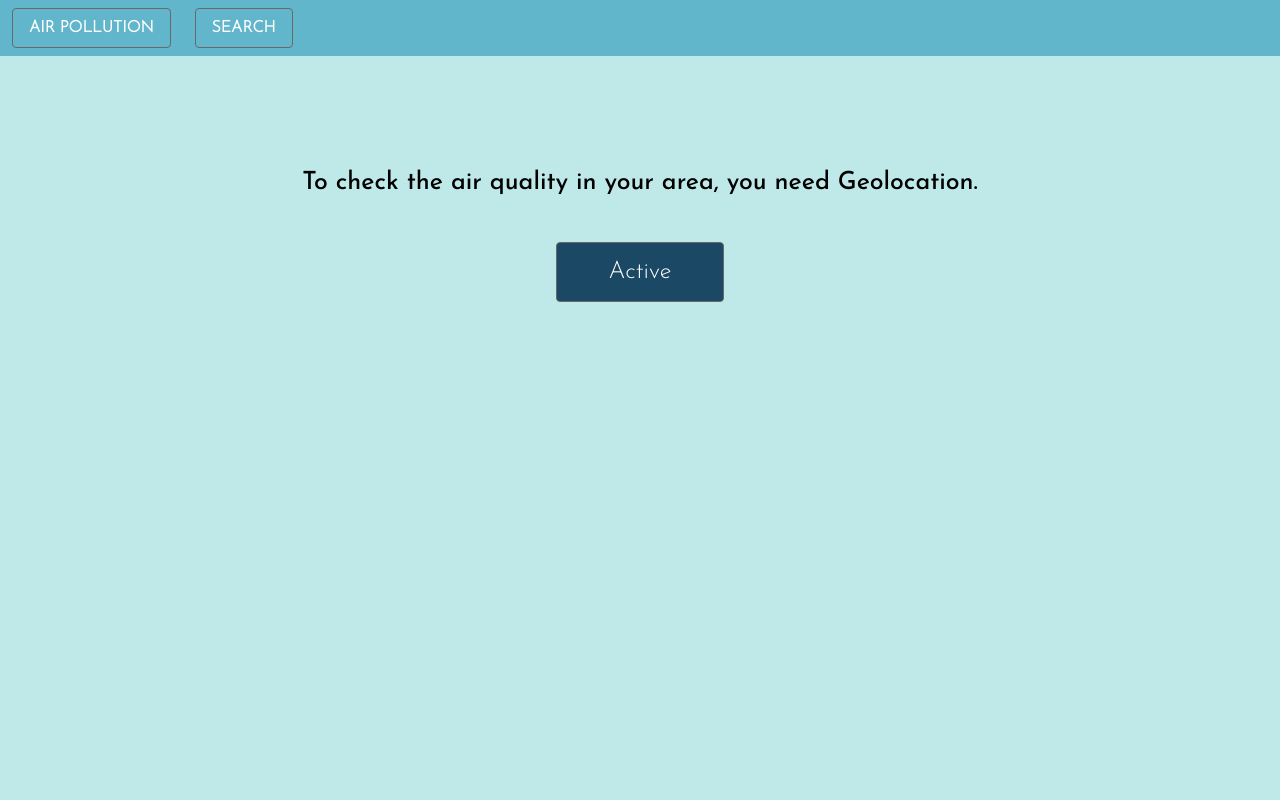
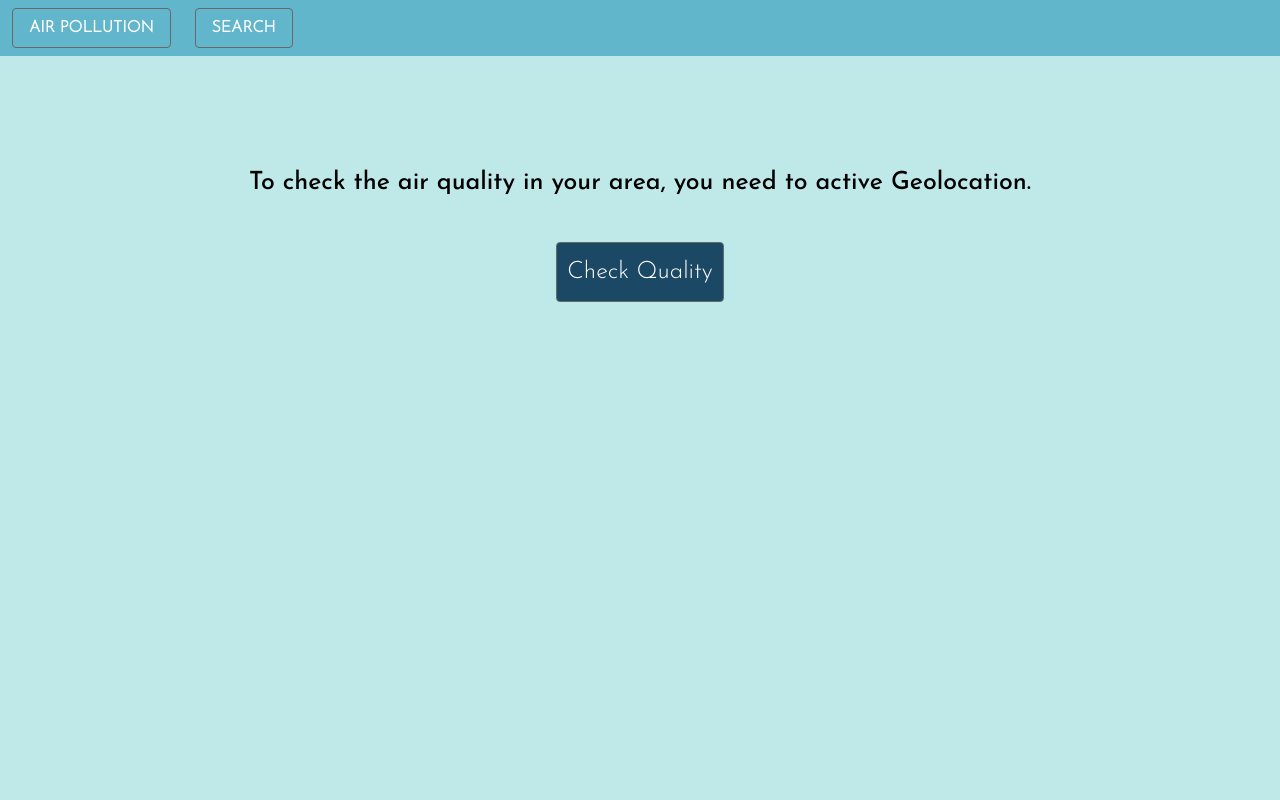
Before and after one commit to DomeT99/another-weather-app, a Vue app: page / in a window 1280 px wide. Shown: the top 800 px of the page. Built offline with nearby package versions, Linux system fonts and the light colour scheme.

Commit message:
ref: refactoring and todo comments

```diff
--- a/src/components/AirPollution/GeoLocationSection.vue
+++ b/src/components/AirPollution/GeoLocationSection.vue
@@ -8,12 +8,12 @@ const store = useAirPollutionStore();
 <template>
   <div class="columns mt-12">
     <div class="column is-12 has-text-centered">
-      <h2>To check the air quality in your area, you need Geolocation.</h2>
+      <h2>To check the air quality in your area, you need to active Geolocation.</h2>
     </div>
   </div>
   <div class="columns mt-4">
     <div class="column is-2 is-4-mobile is-offset-5 is-offset-4-mobile">
-      <Button :button-fn="store.enableGeolocation" class="is-tertiary b-sixth w-100 is-large">Active</Button>
+      <Button :button-fn="store.enableGeolocation" class="is-tertiary b-sixth w-100 is-large">Check Quality</Button>
     </div>
   </div>
 </template>
--- a/src/composable/useFetch.js
+++ b/src/composable/useFetch.js
@@ -11,6 +11,6 @@ export const useFetch = async (parameters) => {
     .then((data) => data)
     .then((response) => response.json())
     .catch((err) => console.error(err));
-
+  //TODO ERROR HANDLING
   return response;
 };
--- a/src/store/airPollutionStore.js
+++ b/src/store/airPollutionStore.js
@@ -8,8 +8,6 @@ export const useAirPollutionStore = defineStore("air-pollution", () => {
     longitude: 0,
   });
 
-  watch(coordinates, () => getAirPollution());
-
   function enableGeolocation() {
     if (navigator.onLine) {
       navigator.geolocation.getCurrentPosition((position) => {
@@ -17,6 +15,7 @@ export const useAirPollutionStore = defineStore("air-pollution", () => {
         coordinates.longitude = position.coords.longitude;
       });
     }
+    //TODO ELSE
   }
   async function getAirPollution() {
     //TODO
@@ -35,5 +34,7 @@ export const useAirPollutionStore = defineStore("air-pollution", () => {
     }
   }
 
+  watch(coordinates, () => getAirPollution());
+
   return { enableGeolocation };
 });
```
